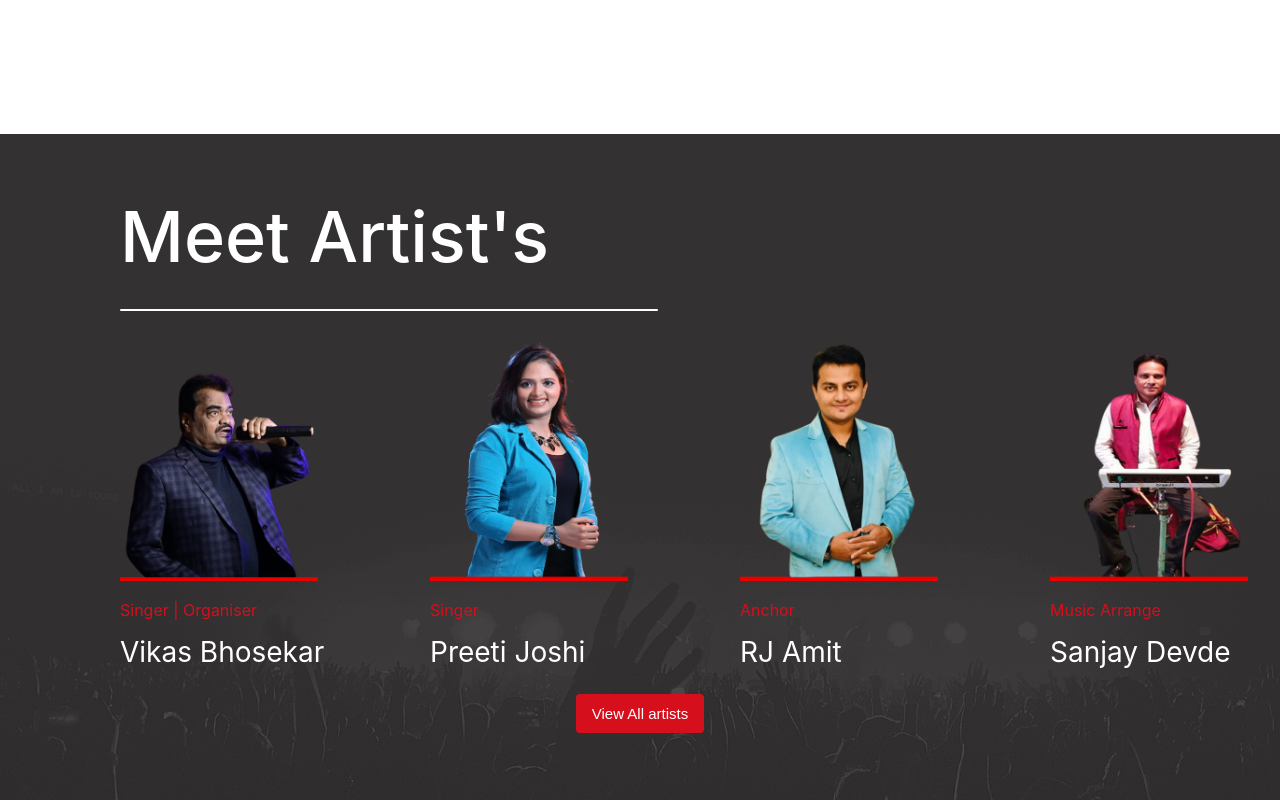
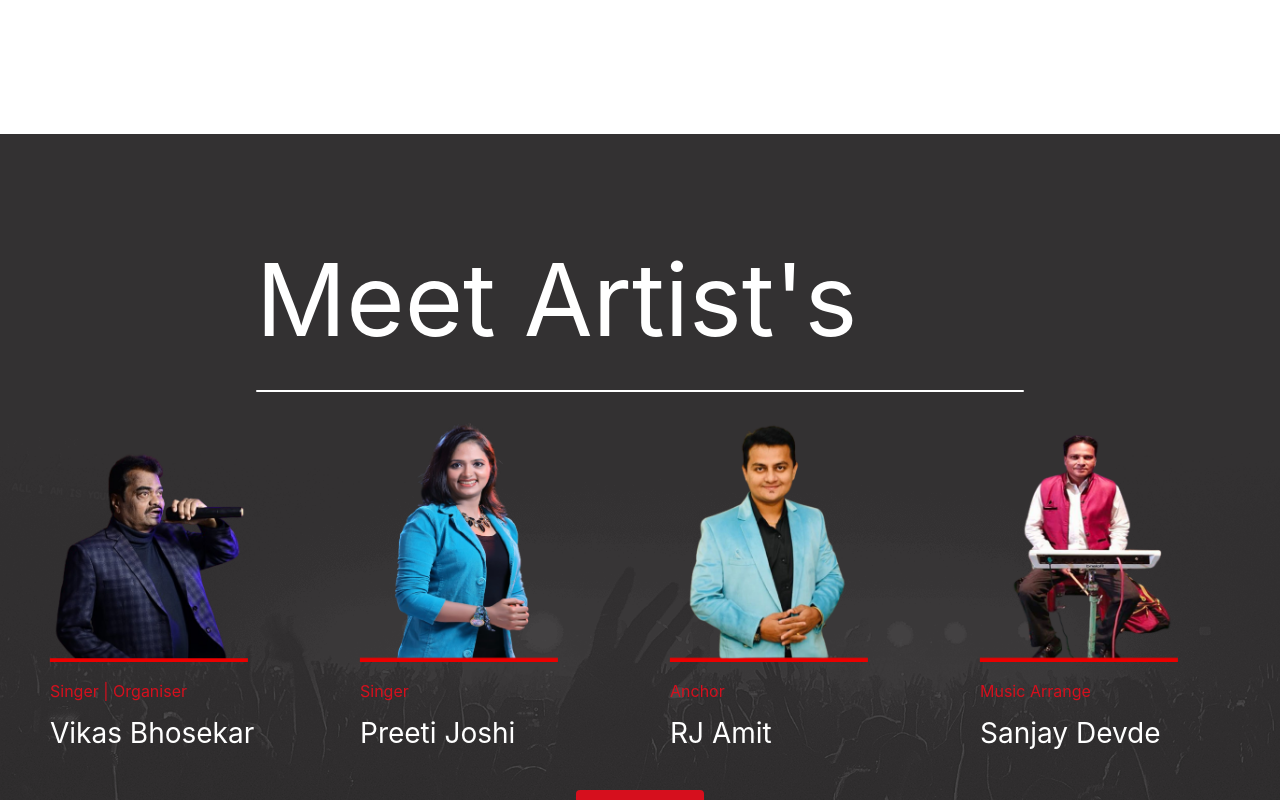
Before and after one commit to shrikrishna24/symphonymusicalevent, a React (Create React App) app: page / in a window 1280 px wide. Shown: the part 2440-3240 px from the top of the page. Built offline with nearby package versions, Linux system fonts and the light colour scheme.

Commit message:
artist home page done

```diff
--- a/src/pages/home/home.css
+++ b/src/pages/home/home.css
@@ -150,31 +150,27 @@
 	height: 100dvh;
 	display: flex;
 	flex-direction: column;
+    align-items: center;
+    justify-content: center;
 }
 
 .artist-info {
     width: 60%;
 	display: flex;
 	flex-direction: column;
-    margin-left: 120px;
+    justify-content: center;
     gap: 30px;
-    margin-top: 60px;
 }
 
-.artist-info h1 {
-    font-size: 70px;
-    font-weight: 500;
-    color: var(--white);
-}
 
 .artist-seprator {
 	border-radius: 15px;
-	width: 70%;
 	background-color: var(--white);
 	height: 2px;
 }
 
 .artistss-list{
+    align-self: center;
     display: grid;
     grid-template-columns: repeat(4,1fr);
     gap: 60px;
@@ -201,10 +197,9 @@
 
 .artist-child {
     display: flex;
-    align-items: center;
     justify-content: center;
     width: 100%;
-    margin-top: 25px;
+    margin-top: 40px;
 }
 
 .rolling-images {
--- a/src/pages/home/home.js
+++ b/src/pages/home/home.js
@@ -116,8 +116,10 @@ export default function Home() {
 				</div>
 				<div className="artist">
 					<div className="artist-info">
-						<h1>Meet Artist's</h1>
+						<HeadText title={"Meet Artist's"} type={'heading'} />
+
 						<div className="artist-seprator"></div>
+
 						<div className="artistss-list">
 							{artistss.map((item, index) => {
 								return (
@@ -134,7 +136,7 @@ export default function Home() {
 							})}
 						</div>
 					</div>
-					<div className="artist-child">
+					<div className="artist-child" >
 						<Button btnTitle={"View All artists"} />
 					</div>
 				</div>
```
